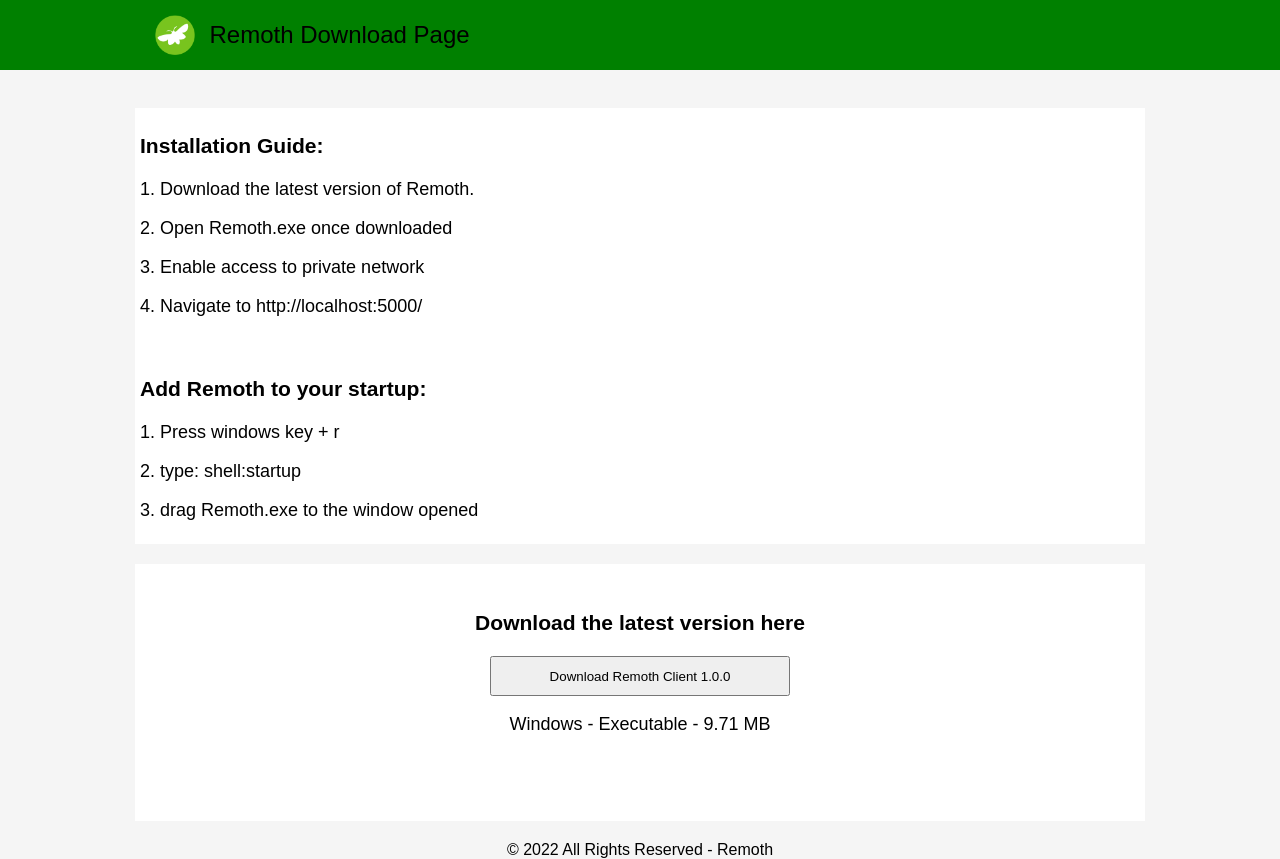
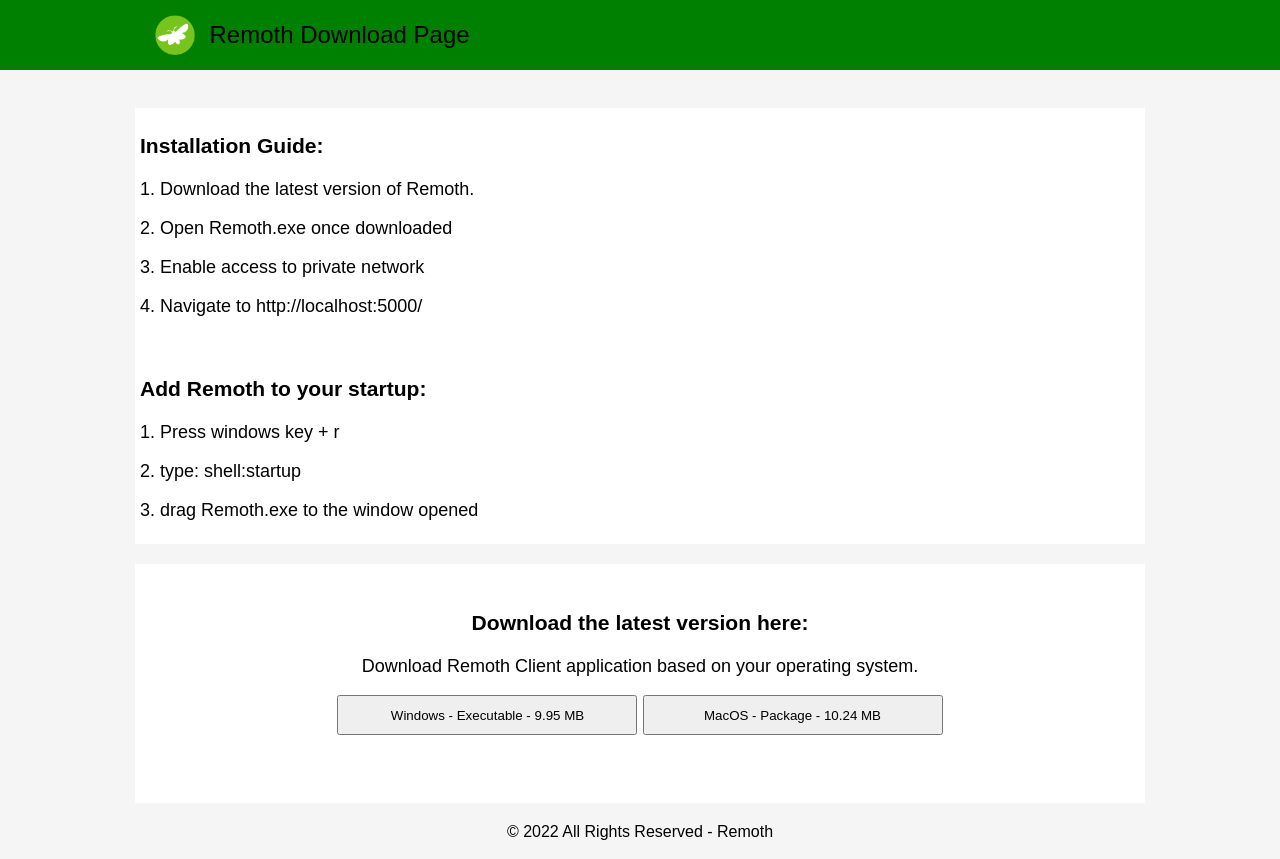
Before and after one commit to osuuster/remoth, a plain HTML site: page index.html in a window 1280 px wide. Drawn offline with Linux system fonts and the light colour scheme.

Commit message:
Update download page

```diff
--- a/index.html
+++ b/index.html
@@ -35,10 +35,10 @@
         <br>
         <div class="downloadArea">
 
-            <h3>Download the latest version here</h3>
-            <button class="downloadButton" onclick="window.open('Remoth.exe')">Download Remoth Client
-                1.0.0</button>
-            <p>Windows - Executable - 9.71 MB</p>
+            <h3>Download the latest version here:</h3>
+            <p>Download Remoth Client application based on your operating system.</p>
+            <button class="downloadButton" onclick="window.open('Remoth.exe')">Windows - Executable - 9.95 MB</button>
+            <button class="downloadButton" onclick="window.open('RemothOSX.dmg')">MacOS - Package - 10.24 MB</button>
         </div>
 
         <br> <br>
```
